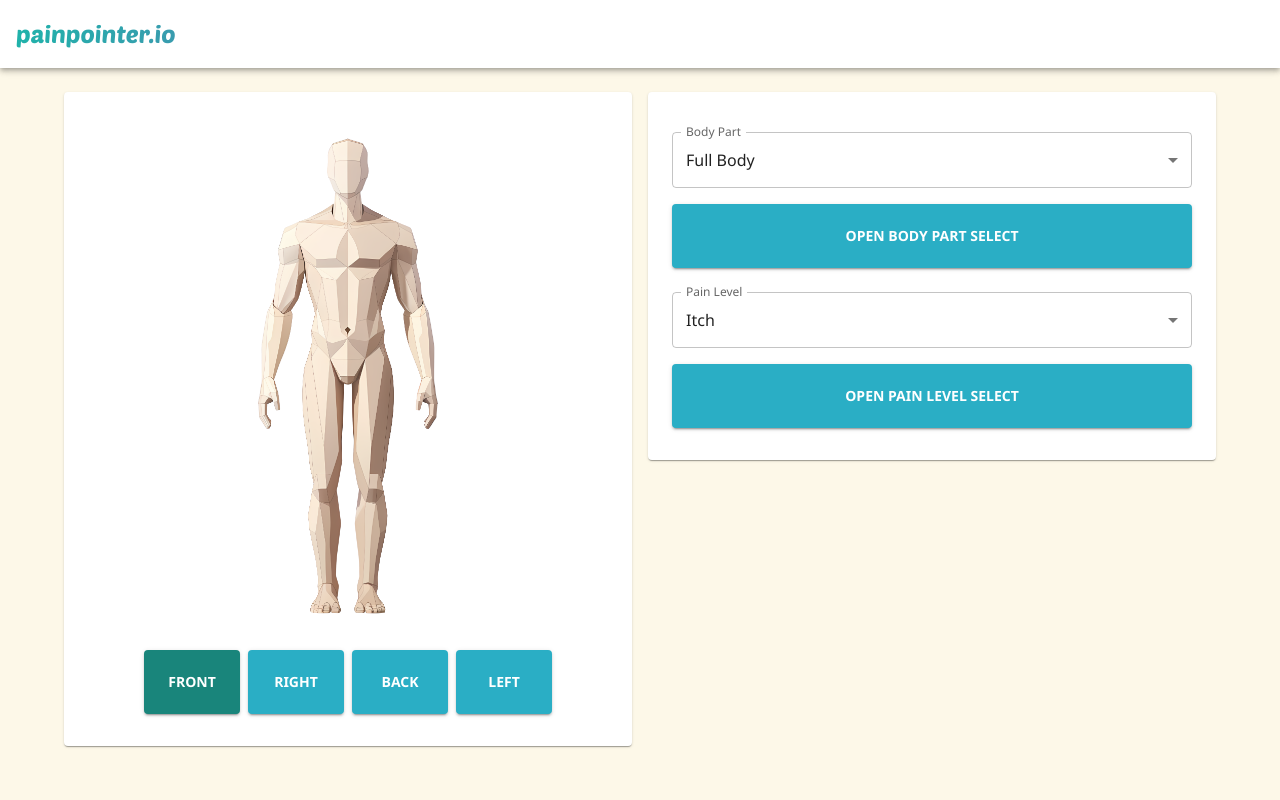
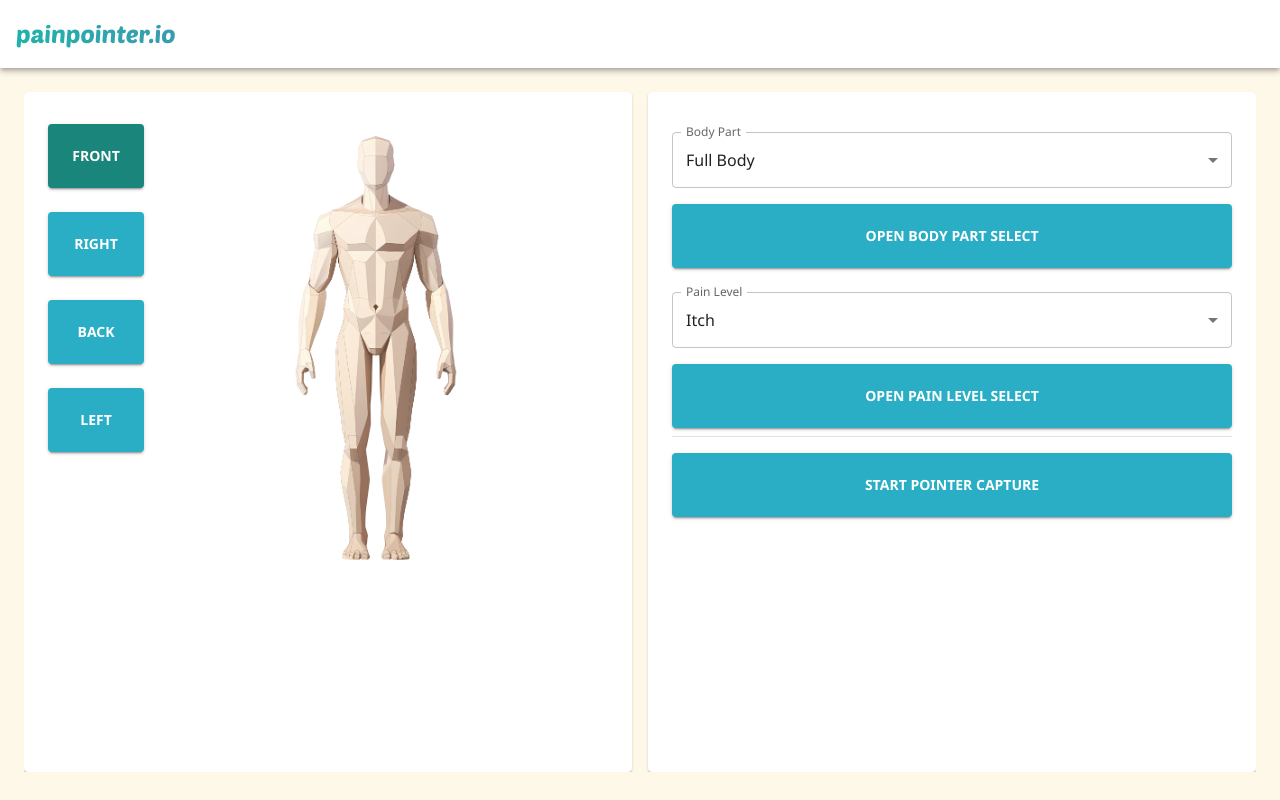
Before and after one commit to pporschen/ptool, a React (Create React App) app: page / in a window 1280 px wide. Built offline with nearby package versions, Linux system fonts and the light colour scheme.

Commit message:
Refactor ContentWrapper component to use Material-UI styling and add Card components

```diff
--- a/src/components/ContentWrapper.tsx
+++ b/src/components/ContentWrapper.tsx
@@ -4,6 +4,7 @@ import {
 	Card,
 	CardActions,
 	Container,
+	Divider,
 	FormControl,
 	InputLabel,
 	MenuItem,
@@ -71,22 +72,28 @@ const ContentWrapper = () => {
 	};
 
 	return (
-		<Container fixed sx={{ marginTop: (theme) => theme.spacing(3) }}>
-			<Box display="flex" gap={2}>
+		<Box
+			sx={{ margin: (theme) => theme.spacing(3), height: () => `calc(100vh - 120px)`, overflow: "auto" }}
+			display="flex"
+			gap={2}
+		>
 			<StyledCard>
-					{perspectives[currentPerspective].svg}
-					<CardActions>
+				<Box sx={{ display: "flex", justifyContent: "center" }}>
+					<Box sx={{ display: "flex", flexDirection: "column", gap: 2 }}>
 						{perspectives.map((perspective, index) => (
 							<Button
 								key={index}
 								onClick={() => setCurrentPerspective(index)}
 								variant="contained"
 								color={currentPerspective === index ? "secondary" : "primary"}
+								sx={{ marginTop: (theme) => theme.spacing(1) }}
 							>
 								{perspective.name}
 							</Button>
 						))}
-					</CardActions>
+					</Box>
+					{perspectives[currentPerspective].svg}
+				</Box>
 			</StyledCard>
 			<StyledCard>
 				<FormControl fullWidth margin="normal">
@@ -145,9 +152,12 @@ const ContentWrapper = () => {
 						Open Pain Level Select
 					</Button>
 				</FormControl>
+				<Divider sx={{ flexGrow: 1 }} />
+				<Button variant="contained" color="primary" sx={{ marginTop: (theme) => theme.spacing(2) }} fullWidth>
+					Start Pointer Capture
+				</Button>
 			</StyledCard>
 		</Box>
-		</Container>
 	);
 };
 
@@ -156,5 +166,4 @@ export default ContentWrapper;
 const StyledCard = styled(Card)`
 	padding: ${({ theme }) => theme.spacing(3)};
 	width: 100%;
-	height: 100%;
 `;
```
Lines whose indentation alone changed are shown as unchanged.
